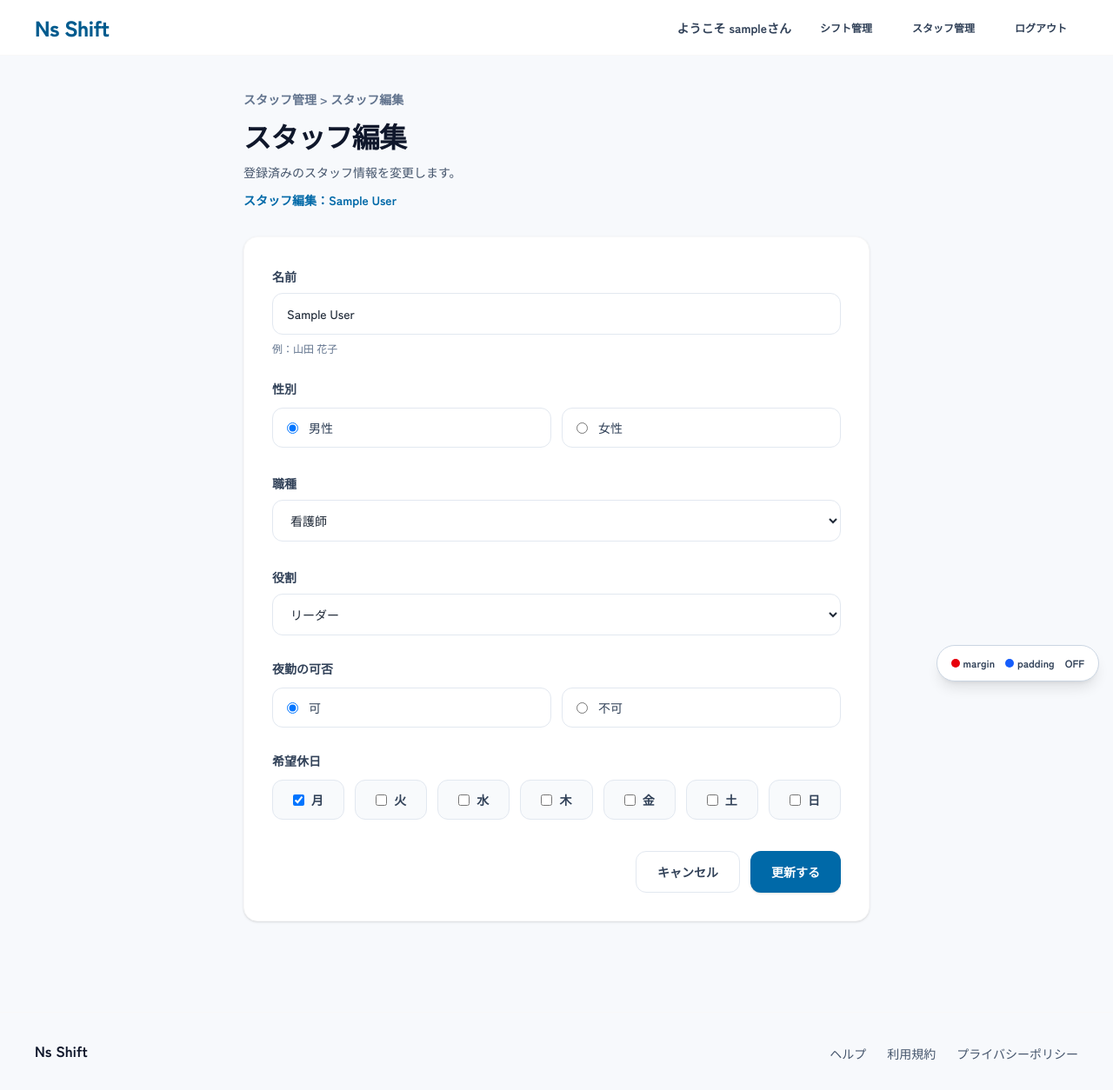
After one commit to SakaPoppo/NS_shift, a Django app: page /staff/1/edit/ in a window 1280 px wide. The commit adds this page. Shown: the whole page at 87% size. Run offline with Django 5.2, Linux system fonts and the light colour scheme; a user stored in the database is signed in; tables that the repository leaves empty hold one stand-in row (values such as "Sample post"); some libraries are stand-ins or nearby versions.

Commit message:
スタッフ編集、削除機能追加 編集画面と登録画面のフォーム部分を共用へ変更 フォーム作成 削除画面作成 ルーティング

```diff
--- a/staff/forms.py
+++ b/staff/forms.py
@@ -3,7 +3,7 @@ from django import forms
 from .models import StaffMember, StaffRegularDayOff
 
 
-class StaffMemberCreateForm(forms.ModelForm):
+class StaffMemberForm(forms.ModelForm):
     gender = forms.ChoiceField(
         label="性別",
         choices=StaffMember.GenderChoices.choices,
@@ -53,3 +53,10 @@ class StaffMemberCreateForm(forms.ModelForm):
                 "class": "mt-2 h-12 w-full rounded-xl border border-slate-200 bg-white px-4 text-sm outline-none transition focus:border-sky-700 focus:ring-2 focus:ring-sky-700/20",
             }
         )
+        if self.instance and self.instance.pk:
+            self.fields["regular_days_off"].initial = list(
+                self.instance.regular_days_off.values_list("day_of_week", flat=True)
+            )
+
+
+StaffMemberCreateForm = StaffMemberForm
--- /dev/null
+++ b/staff/templates/staff/staff_member_edit.html
@@ -0,0 +1,22 @@
+{% extends "core/base.html" %}
+
+{% block title %}スタッフ編集 | Ns Shift{% endblock %}
+
+{% block content %}
+  <section class="mx-auto w-full max-w-[800px] px-5 py-10 sm:px-8 lg:px-10">
+    <div class="mb-8">
+      <p class="text-sm font-semibold text-slate-500">スタッフ管理 &gt; スタッフ編集</p>
+      <h1 class="mt-2 text-[2rem] font-black tracking-tight text-slate-900">スタッフ編集</h1>
+      <p class="mt-2 text-sm font-medium text-slate-600">
+        登録済みのスタッフ情報を変更します。
+      </p>
+      <p class="mt-3 text-sm font-bold text-sky-700">
+        スタッフ編集：{{ object.name }}
+      </p>
+    </div>
+
+    <div class="rounded-2xl border border-base-200 bg-white p-6 shadow-sm sm:p-8">
+      {% include "staff/staff_member_form.html" with submit_label="更新する" %}
+    </div>
+  </section>
+{% endblock %}
--- /dev/null
+++ b/staff/templates/staff/staff_member_form.html
@@ -0,0 +1,94 @@
+{% if form.non_field_errors %}
+  <div class="mb-6 rounded-xl border border-red-200 bg-red-50 px-4 py-3 text-sm font-medium text-red-700">
+    {{ form.non_field_errors|join:" " }}
+  </div>
+{% endif %}
+
+<form method="post" class="space-y-7">
+  {% csrf_token %}
+
+  <div>
+    <label class="text-sm font-bold text-slate-700" for="{{ form.name.id_for_label }}">名前</label>
+    {{ form.name }}
+    <p class="mt-2 text-xs font-medium text-slate-500">{{ form.name.help_text }}</p>
+    {% for error in form.name.errors %}
+      <p class="mt-2 text-sm font-medium text-red-600">{{ error }}</p>
+    {% endfor %}
+  </div>
+
+  <div>
+    <p class="text-sm font-bold text-slate-700">性別</p>
+    <div class="mt-3 grid gap-3 sm:grid-cols-2">
+      {% for radio in form.gender %}
+        <label class="flex cursor-pointer items-center gap-3 rounded-xl border border-slate-200 bg-white px-4 py-3 text-sm font-medium text-slate-700 transition hover:border-sky-300">
+          {{ radio.tag }}
+          <span>{{ radio.choice_label }}</span>
+        </label>
+      {% endfor %}
+    </div>
+    {% for error in form.gender.errors %}
+      <p class="mt-2 text-sm font-medium text-red-600">{{ error }}</p>
+    {% endfor %}
+  </div>
+
+  <div>
+    <label class="text-sm font-bold text-slate-700" for="{{ form.job.id_for_label }}">職種</label>
+    {{ form.job }}
+    {% for error in form.job.errors %}
+      <p class="mt-2 text-sm font-medium text-red-600">{{ error }}</p>
+    {% endfor %}
+  </div>
+
+  <div>
+    <label class="text-sm font-bold text-slate-700" for="{{ form.role.id_for_label }}">役割</label>
+    {{ form.role }}
+    {% for error in form.role.errors %}
+      <p class="mt-2 text-sm font-medium text-red-600">{{ error }}</p>
+    {% endfor %}
+  </div>
+
+  <div>
+    <p class="text-sm font-bold text-slate-700">夜勤の可否</p>
+    <div class="mt-3 grid gap-3 sm:grid-cols-2">
+      {% for radio in form.can_night_shift %}
+        <label class="flex cursor-pointer items-center gap-3 rounded-xl border border-slate-200 bg-white px-4 py-3 text-sm font-medium text-slate-700 transition hover:border-sky-300">
+          {{ radio.tag }}
+          <span>{{ radio.choice_label }}</span>
+        </label>
+      {% endfor %}
+    </div>
+    {% for error in form.can_night_shift.errors %}
+      <p class="mt-2 text-sm font-medium text-red-600">{{ error }}</p>
+    {% endfor %}
+  </div>
+
+  <div>
+    <p class="text-sm font-bold text-slate-700">希望休日</p>
+    <div class="mt-3 grid grid-cols-2 gap-3 sm:grid-cols-4 lg:grid-cols-7">
+      {% for checkbox in form.regular_days_off %}
+        <label class="flex cursor-pointer items-center justify-center gap-2 rounded-xl border border-slate-200 bg-slate-50 px-4 py-3 text-sm font-bold text-slate-700 transition hover:border-sky-300 hover:bg-sky-50">
+          {{ checkbox.tag }}
+          <span>{{ checkbox.choice_label }}</span>
+        </label>
+      {% endfor %}
+    </div>
+    {% for error in form.regular_days_off.errors %}
+      <p class="mt-2 text-sm font-medium text-red-600">{{ error }}</p>
+    {% endfor %}
+  </div>
+
+  <div class="flex flex-col-reverse gap-3 pt-2 sm:flex-row sm:justify-end">
+    <a
+      href="{% url 'staff:list' %}"
+      class="inline-flex h-12 items-center justify-center rounded-xl border border-slate-200 bg-white px-6 text-sm font-bold text-slate-700 transition hover:bg-slate-50"
+    >
+      キャンセル
+    </a>
+    <button
+      type="submit"
+      class="inline-flex h-12 items-center justify-center rounded-xl bg-sky-700 px-6 text-sm font-bold text-white shadow-sm transition hover:bg-sky-800"
+    >
+      {{ submit_label }}
+    </button>
+  </div>
+</form>
--- a/staff/urls.py
+++ b/staff/urls.py
@@ -1,10 +1,17 @@
 from django.urls import path
 
-from .views import StaffMemberCreateView, StaffMemberListView
+from .views import (
+    StaffMemberCreateView,
+    StaffMemberDeleteView,
+    StaffMemberListView,
+    StaffMemberUpdateView,
+)
 
 app_name = "staff"
 
 urlpatterns = [
     path("", StaffMemberListView.as_view(), name="list"),
     path("create/", StaffMemberCreateView.as_view(), name="create"),
+    path("<int:pk>/edit/", StaffMemberUpdateView.as_view(), name="edit"),
+    path("<int:pk>/delete/", StaffMemberDeleteView.as_view(), name="delete"),
 ]
--- a/staff/views.py
+++ b/staff/views.py
@@ -1,44 +1,80 @@
 from django.contrib.auth.mixins import LoginRequiredMixin
-from django.db import transaction
+from django.db import transaction #トランザクション処理
 from django.http import HttpResponseRedirect
-from django.urls import reverse_lazy
-from django.views.generic import CreateView, ListView
+from django.urls import reverse_lazy #逆引き用
+from django.views.generic import CreateView, DeleteView, ListView, UpdateView
 
-from .forms import StaffMemberCreateForm
-from .models import StaffMember
-from .models import StaffRegularDayOff
+from .forms import StaffMemberForm
+from .models import StaffMember, StaffRegularDayOff
 
 
-class StaffMemberListView(LoginRequiredMixin, ListView):
-    model = StaffMember
+def sync_regular_days_off(staff_member, regular_days_off): #固定休を更新する用の関数
+    staff_member.regular_days_off.all().delete() #既存の固定休を削除
+    StaffRegularDayOff.objects.bulk_create( #リストを作って一気にDBに保存するためのもの
+        [
+            StaffRegularDayOff(staff_member=staff_member, day_of_week=day_of_week)
+            for day_of_week in regular_days_off
+        ]
+    )
+
+
+class UserStaffMemberQuerysetMixin(LoginRequiredMixin): #共通の処理まとめ,スタッフの呼び出し
+    model = StaffMember #使用するモデル
+    success_url = reverse_lazy("staff:list") #リダイレクト先
+
+    def get_queryset(self): #スタッフの取得条件　1,ログインユーザーのスタッフ　2,在籍中のスタッフ
+        return StaffMember.objects.filter(
+            user=self.request.user,
+            is_active=True,
+        ).prefetch_related("regular_days_off") #上の奴らの固定休を取得
+
+
+class StaffMemberListView(UserStaffMemberQuerysetMixin, ListView):
     template_name = "staff/staff_member_list.html"
-    context_object_name = "staff_members"
+    context_object_name = "staff_members" #HTMLで使う変数名を指定するためのもの
 
     def get_queryset(self):
-        return (
-            StaffMember.objects.filter(user=self.request.user, is_active=True)
-            .prefetch_related("regular_days_off")
-            .order_by("id")
-        )
+        return super().get_queryset().order_by("id")
 
 
 class StaffMemberCreateView(LoginRequiredMixin, CreateView):
     model = StaffMember
-    form_class = StaffMemberCreateForm
+    form_class = StaffMemberForm
     template_name = "staff/staff_member_create.html"
     success_url = reverse_lazy("staff:list")
 
-    def form_valid(self, form):
-        with transaction.atomic():
-            form.instance.user = self.request.user
-            self.object = form.save()
-
-            regular_days_off = form.cleaned_data.get("regular_days_off", [])
-            StaffRegularDayOff.objects.bulk_create(
-                [
-                    StaffRegularDayOff(staff_member=self.object, day_of_week=day_of_week)
-                    for day_of_week in regular_days_off
-                ]
+    def form_valid(self, form): #
+        with transaction.atomic(): #DB１＝OK、DB２＝NGの時とかに、処理自体をもなかったことにする
+            form.instance.user = self.request.user #ログインユーザーをスタッフに紐付け
+            self.object = form.save() #スタッフを保存
+            sync_regular_days_off(
+                self.object,
+                form.cleaned_data.get("regular_days_off", []),
             )
 
         return HttpResponseRedirect(self.get_success_url())
+
+
+class StaffMemberUpdateView(UserStaffMemberQuerysetMixin, UpdateView):
+    form_class = StaffMemberForm
+    template_name = "staff/staff_member_edit.html"
+
+    def form_valid(self, form):
+        with transaction.atomic():
+            self.object = form.save()
+            sync_regular_days_off(
+                self.object,
+                form.cleaned_data.get("regular_days_off", []),
+            )
+
+        return HttpResponseRedirect(self.get_success_url())
+
+
+class StaffMemberDeleteView(UserStaffMemberQuerysetMixin, DeleteView):
+    template_name = "staff/staff_member_confirm_delete.html"
+
+    def form_valid(self, form):
+        self.object = self.get_object()
+        self.object.is_active = False #論理削除
+        self.object.save()
+        return HttpResponseRedirect(self.get_success_url())
--- a/theme/static/css/dist/styles.css
+++ b/theme/static/css/dist/styles.css
@@ -7,6 +7,7 @@
     --font-mono: ui-monospace, SFMono-Regular, Menlo, Monaco, Consolas, "Liberation Mono",
       "Courier New", monospace;
     --color-red-50: oklch(97.1% 0.013 17.38);
+    --color-red-100: oklch(93.6% 0.032 17.717);
     --color-red-200: oklch(88.5% 0.062 18.334);
     --color-red-600: oklch(57.7% 0.245 27.325);
     --color-red-700: oklch(50.5% 0.213 27.518);
@@ -46,6 +47,8 @@
     --text-base--line-height: calc(1.5 / 1);
     --text-lg: 1.125rem;
     --text-lg--line-height: calc(1.75 / 1.125);
+    --text-xl: 1.25rem;
+    --text-xl--line-height: calc(1.75 / 1.25);
     --text-2xl: 1.5rem;
     --text-2xl--line-height: calc(2 / 1.5);
     --text-3xl: 1.875rem;
@@ -1180,6 +1183,9 @@
   .max-w-\[560px\] {
     max-width: 560px;
   }
+  .max-w-\[720px\] {
+    max-width: 720px;
+  }
   .max-w-\[800px\] {
     max-width: 800px;
   }
@@ -1371,6 +1377,9 @@
   .border-brand-500 {
     border-color: var(--color-brand-500);
   }
+  .border-red-100 {
+    border-color: var(--color-red-100);
+  }
   .border-red-200 {
     border-color: var(--color-red-200);
   }
@@ -1536,9 +1545,6 @@
   .px-2 {
     padding-inline: calc(var(--spacing) * 2);
   }
-  .px-3 {
-    padding-inline: calc(var(--spacing) * 3);
-  }
   .px-4 {
     padding-inline: calc(var(--spacing) * 4);
   }
@@ -1554,14 +1560,14 @@
   .py-0\.5 {
     padding-block: calc(var(--spacing) * 0.5);
   }
-  .py-1 {
-    padding-block: var(--spacing);
-  }
   .py-2 {
     padding-block: calc(var(--spacing) * 2);
   }
   .py-3 {
     padding-block: calc(var(--spacing) * 3);
+  }
+  .py-5 {
+    padding-block: calc(var(--spacing) * 5);
   }
   .py-8 {
     padding-block: calc(var(--spacing) * 8);
@@ -1606,6 +1612,10 @@
   .text-sm {
     font-size: var(--text-sm);
     line-height: var(--tw-leading, var(--text-sm--line-height));
+  }
+  .text-xl {
+    font-size: var(--text-xl);
+    line-height: var(--tw-leading, var(--text-xl--line-height));
   }
   .text-xs {
     font-size: var(--text-xs);
@@ -1852,6 +1862,16 @@
     }
   }
   @media (hover: hover) {
+    .hover\:bg-red-50:hover {
+      background-color: var(--color-red-50);
+    }
+  }
+  @media (hover: hover) {
+    .hover\:bg-red-700:hover {
+      background-color: var(--color-red-700);
+    }
+  }
+  @media (hover: hover) {
     .hover\:bg-sky-50:hover {
       background-color: var(--color-sky-50);
     }
@@ -1869,6 +1889,11 @@
   @media (hover: hover) {
     .hover\:text-brand-500:hover {
       color: var(--color-brand-500);
+    }
+  }
+  @media (hover: hover) {
+    .hover\:text-red-600:hover {
+      color: var(--color-red-600);
     }
   }
   @media (hover: hover) {
```
Also changed, not shown: staff/templates/staff/staff_member_confirm_delete.html (added, +38 -0 lines), staff/templates/staff/staff_member_create.html (+1 -94 lines), staff/templates/staff/staff_member_list.html (+13 -2 lines).
